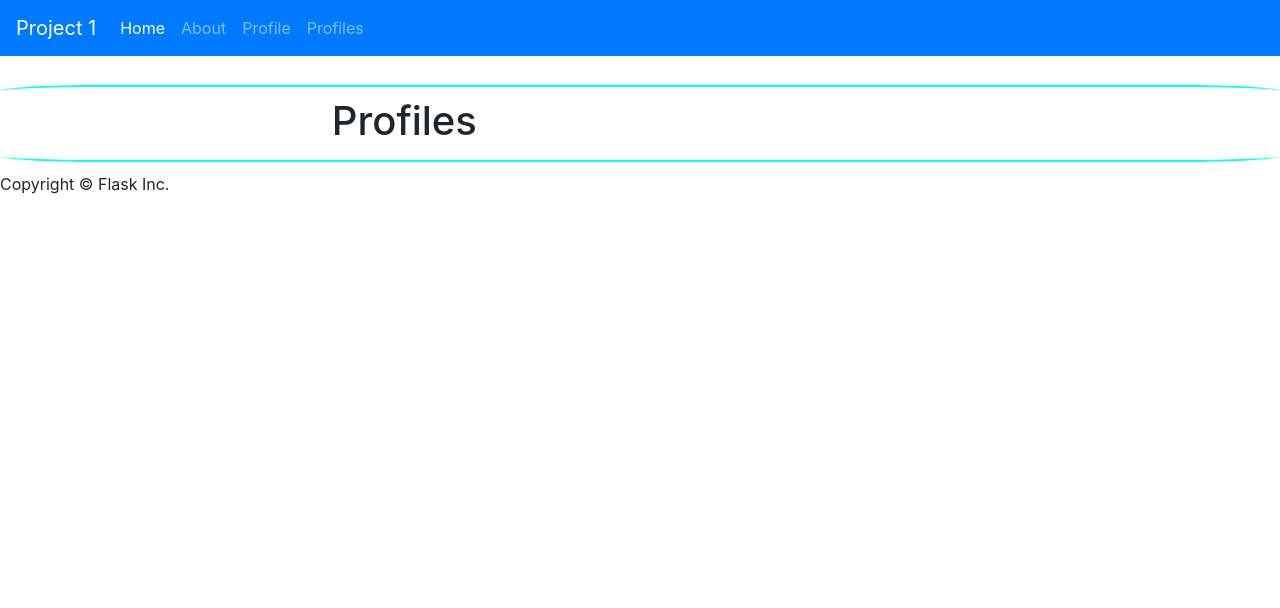
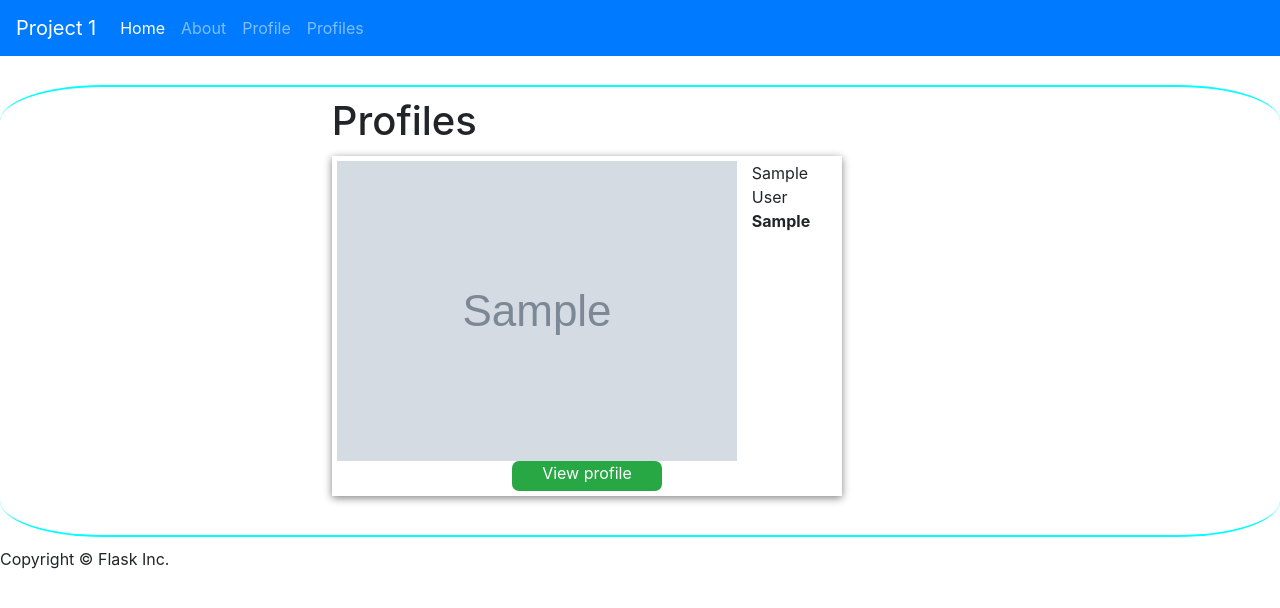
Before and after one commit to Gamebrewser/info3180-Project1, a Flask app: page /profiles in a window 1280 px wide. Shown: the top 608 px of the page. Run offline with Flask 2, Linux system fonts and the light colour scheme; tables that the repository leaves empty hold one stand-in row (values such as "Sample post"); grey boxes marked "Sample" are stand-in pictures; some libraries are stand-ins or nearby versions.

Commit message:
working app

```diff
--- a/app/templates/view_all_profiles.html
+++ b/app/templates/view_all_profiles.html
@@ -7,7 +7,7 @@
     <h1 class="title">Profiles</h1>
     {% for profile in profiles %}
     <div class="row border-style center profile">
-        <image src="{{ url_for('static', filename='photo/'+profile['pro_pic']) }}" class="pro_pic">
+        <image src="{{ url_for('static', filename='photo/'+profile['profile_pic']) }}" class="pro_pic">
         <div class="col pro-data">
             <span class="">{{ profile['f_name'] }}</span>
             <span class="">{{ profile['l_name'] }}</span>
--- a/app/views.py
+++ b/app/views.py
@@ -37,7 +37,7 @@ def profile():
                 photo = newProfileForm.photo.data
                 photo_name = secure_filename(photo.filename)
 
-                user = User(firstname, lastname, gender, email, location, bio, created_on, photo_name)
+                user = User(firstname=firstname, lastname=lastname, gender=gender, email=email, location=location, bio=bio, created_on=created_on, photo=photo_name)
 
                 db.session.add(user)
                 db.session.commit()
@@ -64,8 +64,7 @@ def profiles():
 
     for user in users:
         profiles.append({"profile_pic": user.photo, "f_name":user.firstname, "l_name": user.lastname, "gender": user.gender, "lcoation":user.location, "id":user.id})
-
-    return render_template("view_all_profiles.html", profile = profiles)
+    return render_template("view_all_profiles.html", profiles = profiles)
 
 
 @app.route("/profile/<userid>")
```
Also changed, not shown: app/static/photo/myavatar3.png (deleted).
